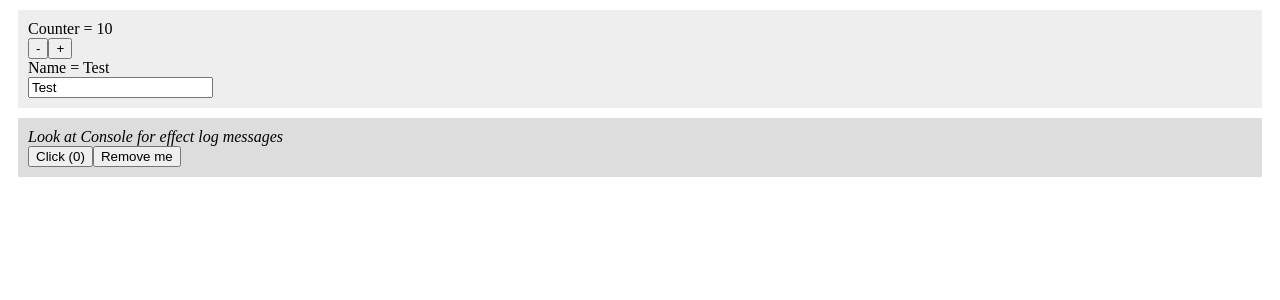
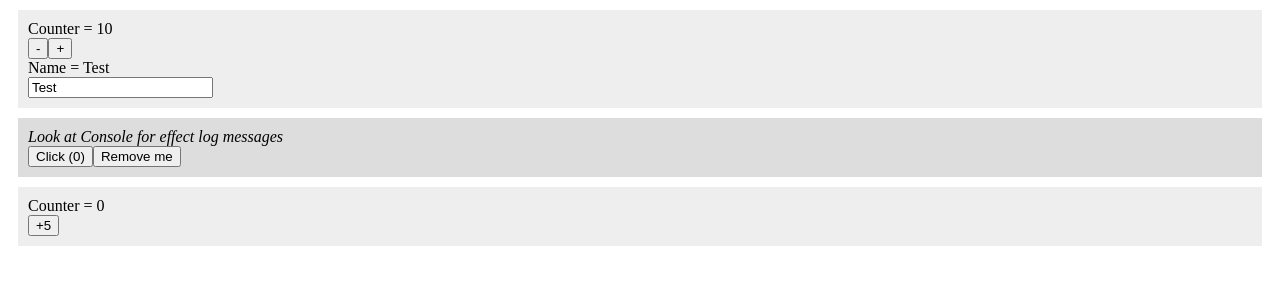
Before and after one commit to Toxe/react-hooks, a React (Create React App) app: page / in a window 1280 px wide. Shown: the top 300 px of the page. Built offline with nearby package versions, Linux system fonts and the light colour scheme.

Commit message:
Add StateHookWithPreviousState

```diff
--- a/src/App.js
+++ b/src/App.js
@@ -1,6 +1,7 @@
 import React, { Component } from "react";
 import SimpleStateHooks from "./SimpleStateHooks";
 import SimpleEffectHooks from "./SimpleEffectHooks";
+import StateHookWithPreviousState from "./StateHookWithPreviousState";
 
 export default class App extends Component {
     render() {
@@ -8,6 +9,7 @@ export default class App extends Component {
             <div>
                 <SimpleStateHooks />
                 <SimpleEffectHooks />
+                <StateHookWithPreviousState />
             </div>
         );
     }
--- /dev/null
+++ b/src/StateHookWithPreviousState.js
@@ -0,0 +1,26 @@
+import React, { useState } from "react";
+
+export default function StateHookWithPreviousState() {
+    const [counter, setCounter] = useState(0);
+
+    const addFive = () => {
+        for (let i = 0; i < 5; i++) {
+            setCounter((prevCounter) => prevCounter + 1);
+        }
+    };
+
+    return (
+        <div style={style}>
+            <div>Counter = {counter}</div>
+            <div>
+                <button onClick={addFive}>+5</button>
+            </div>
+        </div>
+    );
+}
+
+const style = {
+    background: "#eee",
+    padding: "10px",
+    margin: "10px",
+};
```
